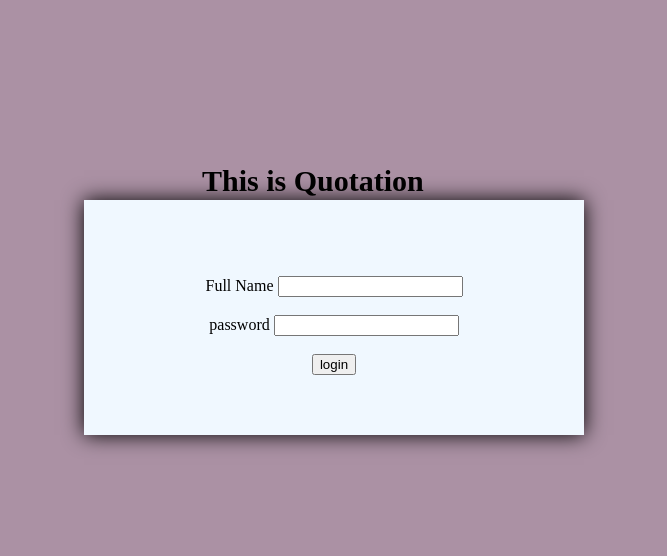
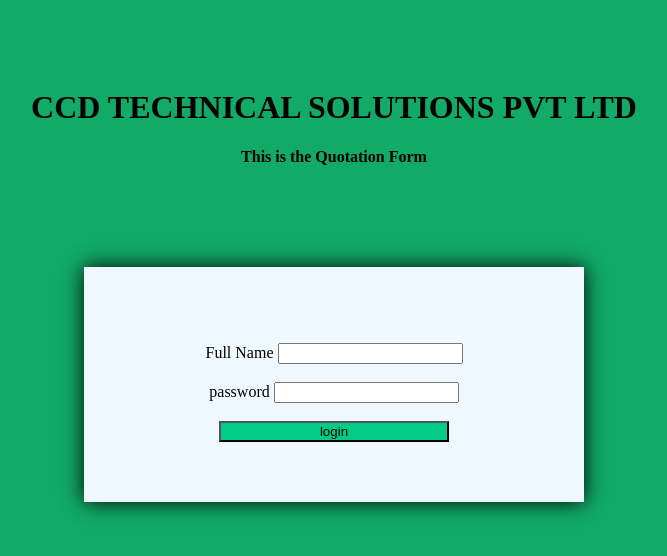
Before and after one commit to dhanasekar13/final-project, an Electron app: page src/quotation/html/index.html in a window 1280 px wide. Shown: the whole page, without its empty margins (306-973 px from the left). Drawn offline with Linux system fonts and the light colour scheme.

Commit message:
final last

```diff
--- a/package.json
+++ b/package.json
@@ -4,7 +4,7 @@
   "description": "",
   "main": "index.js",
   "scripts": {
-    "start":"electron ."
+    "start": "electron ."
   },
   "keywords": [],
   "author": "Dhanasekar",
--- a/src/enquiry/js/insertexcel.js
+++ b/src/enquiry/js/insertexcel.js
@@ -66,6 +66,8 @@ function windowreload(){
 }
 function insertEnquiry(data){
 function a(){
+
+  var workbook = new Excel.Workbook()
   return new Promise(function(resolve,reject){
   workbook.xlsx.readFile('src/excel/Project Enquiry Register - 18-19 Template.xlsx')
       .then(function(){
@@ -112,6 +114,7 @@ function a(){
 }
 function b(){
 
+  var workbook1 = new Excel.Workbook()
     return new Promise(function(resolve,reject){
       workbook1.xlsx.readFile('src/excel/assigneng.xlsx')
         .then(function(){
@@ -127,6 +130,8 @@ function b(){
 })
 }
 function c(){
+
+  var workbook = new Excel.Workbook()
   return new Promise(function(resolve,reject){
     workbook.xlsx.readFile('src/excel/customer.xlsx')
         .then(function(){
--- a/src/quotation/html/index.html
+++ b/src/quotation/html/index.html
@@ -5,12 +5,12 @@
     <title></title>
     <style>
     body{
-      background-color: #ab91a4
+      background-color: #1A6
     }
     .main{
       height:40px;
       padding:10% 0 0;
-      margin:auto 500px;
+
       font-size:30px;
       font-style: bold;
     }
@@ -30,14 +30,23 @@
         box-shadow: 0 0 20px 0
 
       }
-
+      .one{
+        position:relative;
+        margin:0 auto ;
+        padding:60px;
+        text-align:center;
+      }
+      #btn3{
+        width:230px;
+        background:#0C8;
+      }
     </style>
   </head>
   <body>
-    <div class="main">
-    <p ><b>This is Quotation Form</b></p>
+    <div class="one">
+      <h1>CCD TECHNICAL SOLUTIONS PVT LTD</h1>
+      <p ><b>This is the Quotation Form</b></p>
   </div>
-
     <div class="login">
 
 <form class="form1">
@@ -46,10 +55,10 @@
   <input type="text" name="name" ><br><br>
   <label>password</label>
   <input type="text" name="pass"><br><br>
-  <button type="button" name="button" id="btn1">login</button>
+  <button type="button" name="button" id="btn3">login</button>
 </form>
 </div>
-    <script src="quotation.js">
+    <script src="po.js">
 
     </script>
   </body>
```
Also changed, not shown: src/enquiry/html/index.html (+14 -4 lines), src/po/html/index.html (+16 -7 lines), 3 other files.
